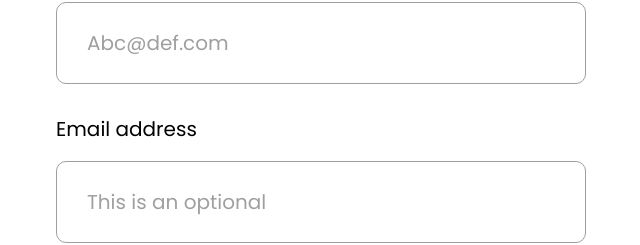
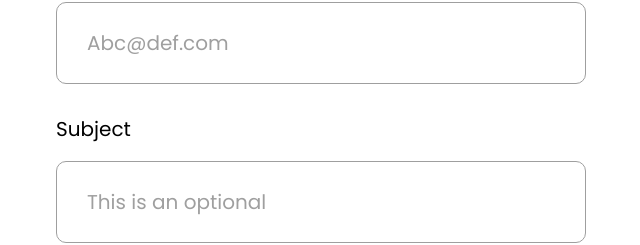
Before and after one commit to Anatoliy-Golden/lessons, a plain HTML site: page lesson_14/index.html in a window 1280 px wide. Shown: the part 259-504 px from the top of the page, 319-959 px from the left. Drawn offline with Linux system fonts and the light colour scheme.

Commit message:
Update index.html

```diff
--- a/lesson_14/index.html
+++ b/lesson_14/index.html
@@ -40,7 +40,7 @@
                     <input class="form__input" id="name-2" type="email" name="form[]" placeholder="Abc@def.com" required />
                   </div>
                   <div class="form__item">
-                    <label class="form__label" for="name-3">Email address</label>
+                    <label class="form__label" for="name-3">Subject</label>
                     <input class="form__input" id="name-3" type="text" name="form[]" placeholder="This is an optional" />
                   </div>
                   <div class="form__item">
```
